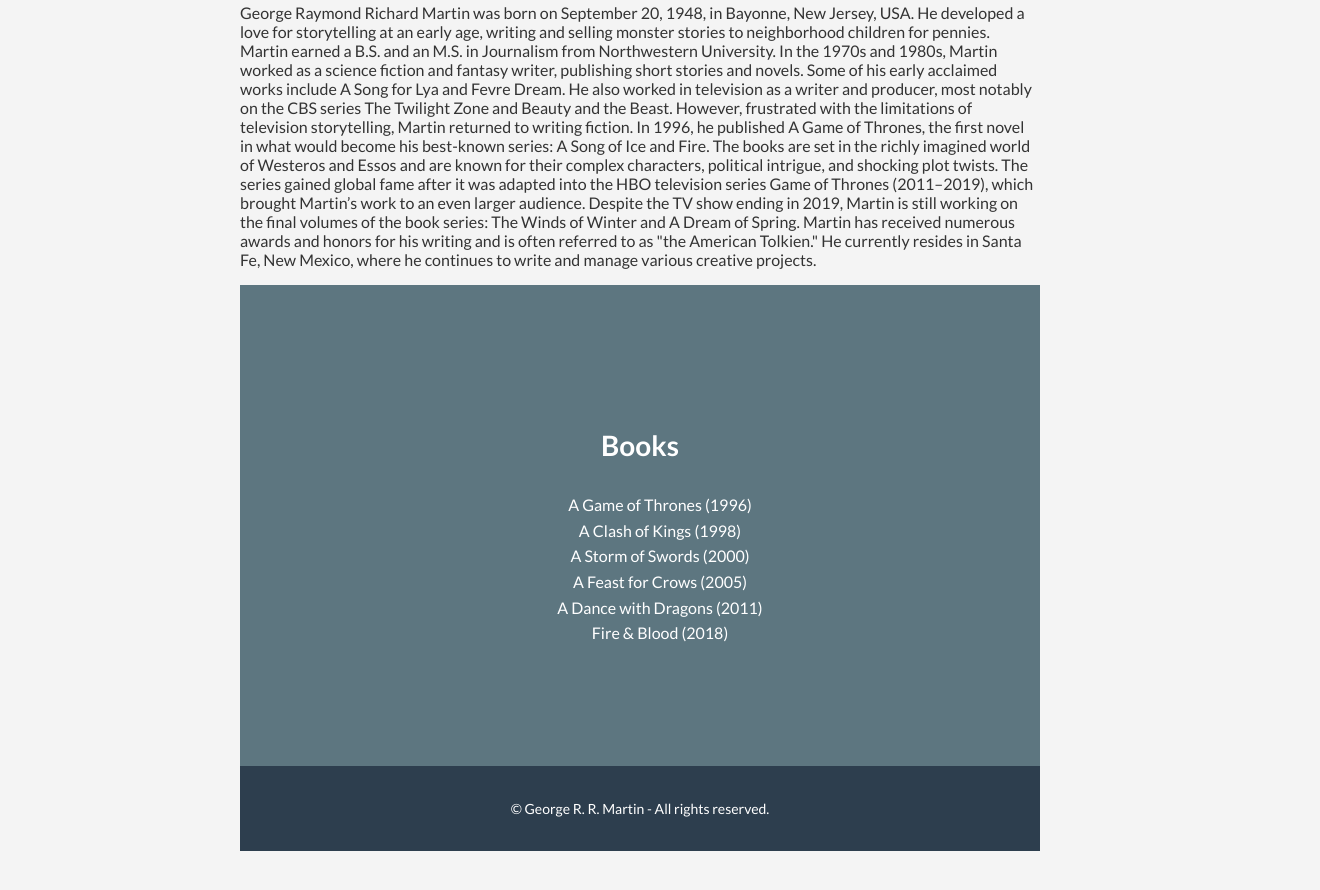
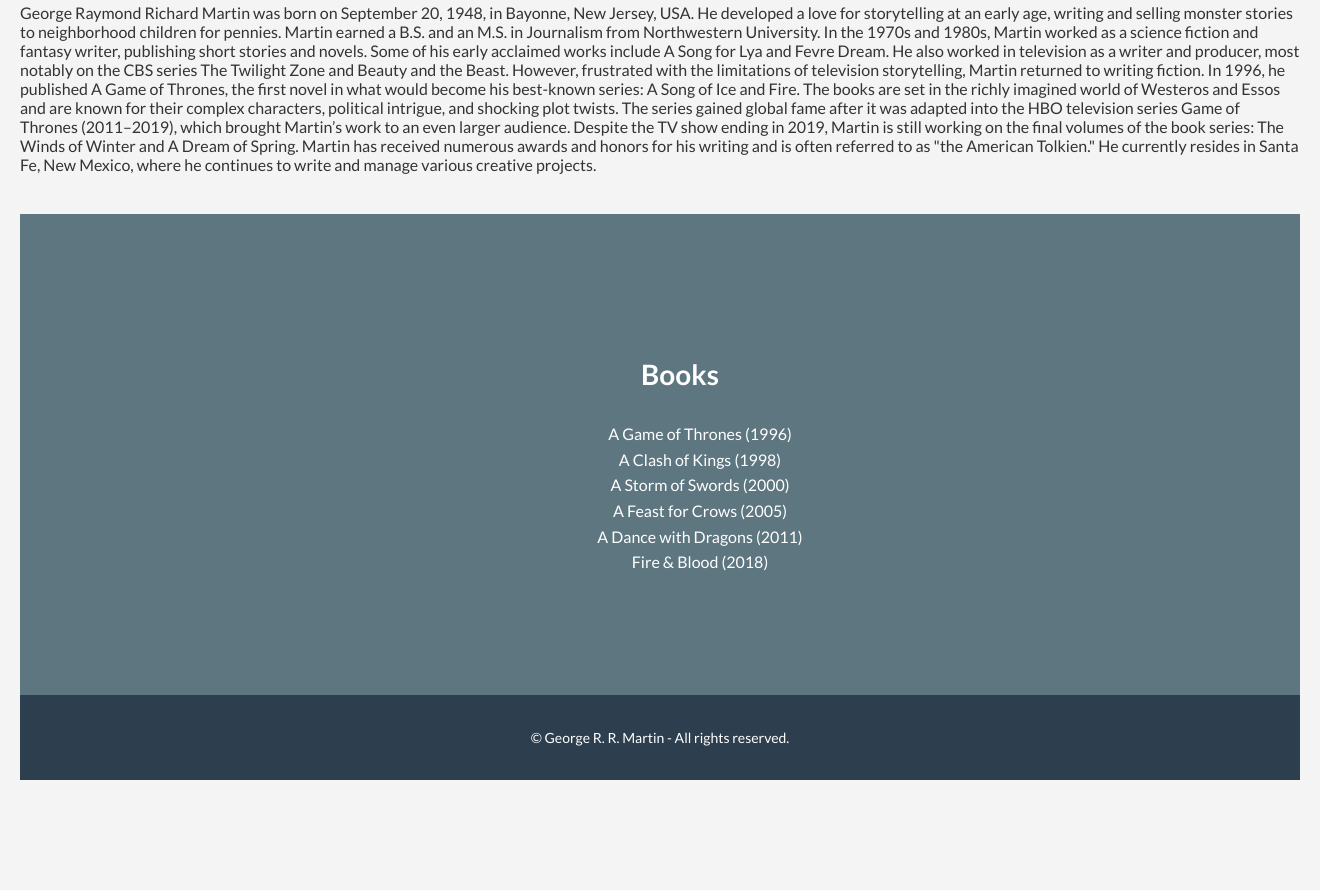
Before and after one commit to eraykiyici/tribute-website, a plain HTML site: page index.html in a window 1280 px wide. Shown: the part 1219-2109 px from the top of the page, 1320 px wide, since content can reach past the window. After the commit the page ends 2059 px from the top, so only its background shows below. Drawn offline with Linux system fonts and the light colour scheme.

Commit message:
CSS Düzenleme

```diff
--- a/style.css
+++ b/style.css
@@ -1,3 +1,5 @@
+
+
 body {
   font-family: 'Lato', sans-serif;
   margin: 0;
@@ -58,6 +60,7 @@
   color: white;
   padding: 60px 20px;
   text-align: center;
+  margin-top: 40px;
 }
 
 #books h2 {
@@ -66,7 +69,6 @@
 }
 
 #books ul {
-  max-width: 800px;
   margin: 0 auto;
   line-height: 1.6;
   list-style: none;
@@ -74,7 +76,7 @@
 
 .container {
   padding: 60px 20px;
-  max-width: 800px;
+  width: 100%;
   margin: 0 auto;
 }
 
```
